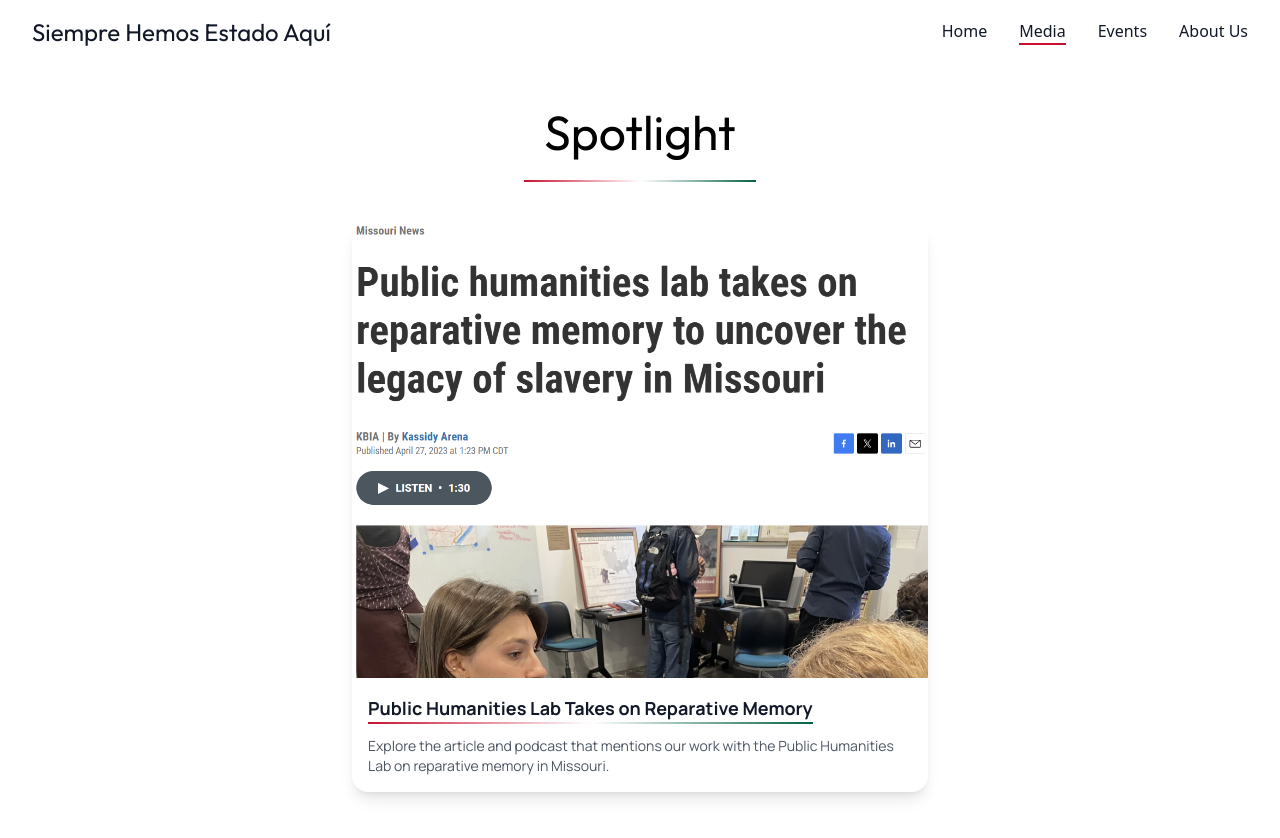
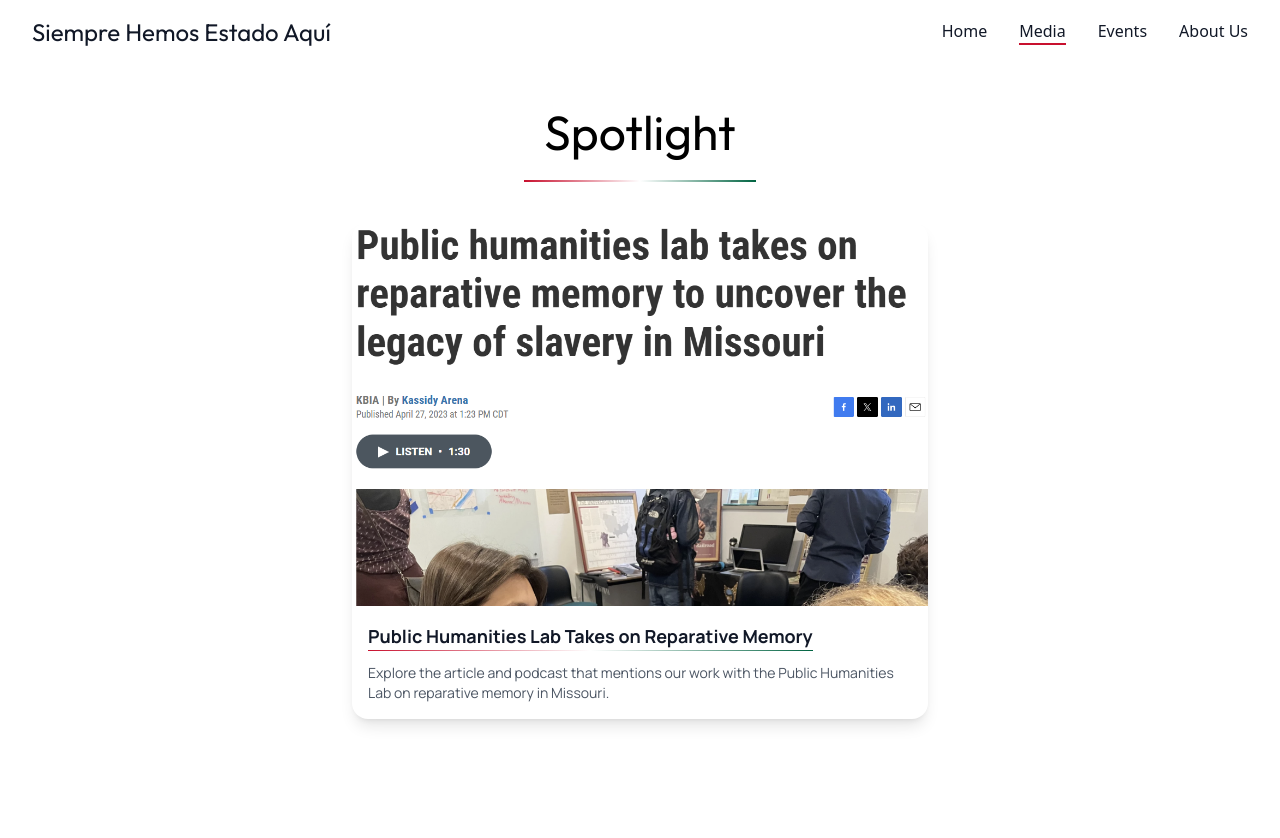
Before and after one commit to DylanAlfonso13/mexstl, a Next.js app: page /media in a window 1280 px wide. Shown: the top 838 px of the page. Built offline with nearby package versions, Linux system fonts and the light colour scheme.

Commit message:
Using Image instead of img

```diff
--- a/src/components/SpotlightCard.tsx
+++ b/src/components/SpotlightCard.tsx
@@ -17,8 +17,10 @@
   return (
     <Link href={articleUrl} target="_blank">
       <div className="max-w-xl w-full bg-white shadow-lg rounded-2xl overflow-hidden transition-transform transform hover:scale-105 cursor-pointer">
-
-        <img src={imageSrc} alt={title} className="w-full" />
+        <div className="relative w-full h-96">
+          {/* Adjust height as needed */}
+          <Image src={imageSrc} alt={title} layout="fill" objectFit="cover" />
+        </div>
         <div className="p-4">
           {/* Container for title + bar with responsive alignment */}
           <div className="inline-block mx-auto text-center lg:text-left">
```
